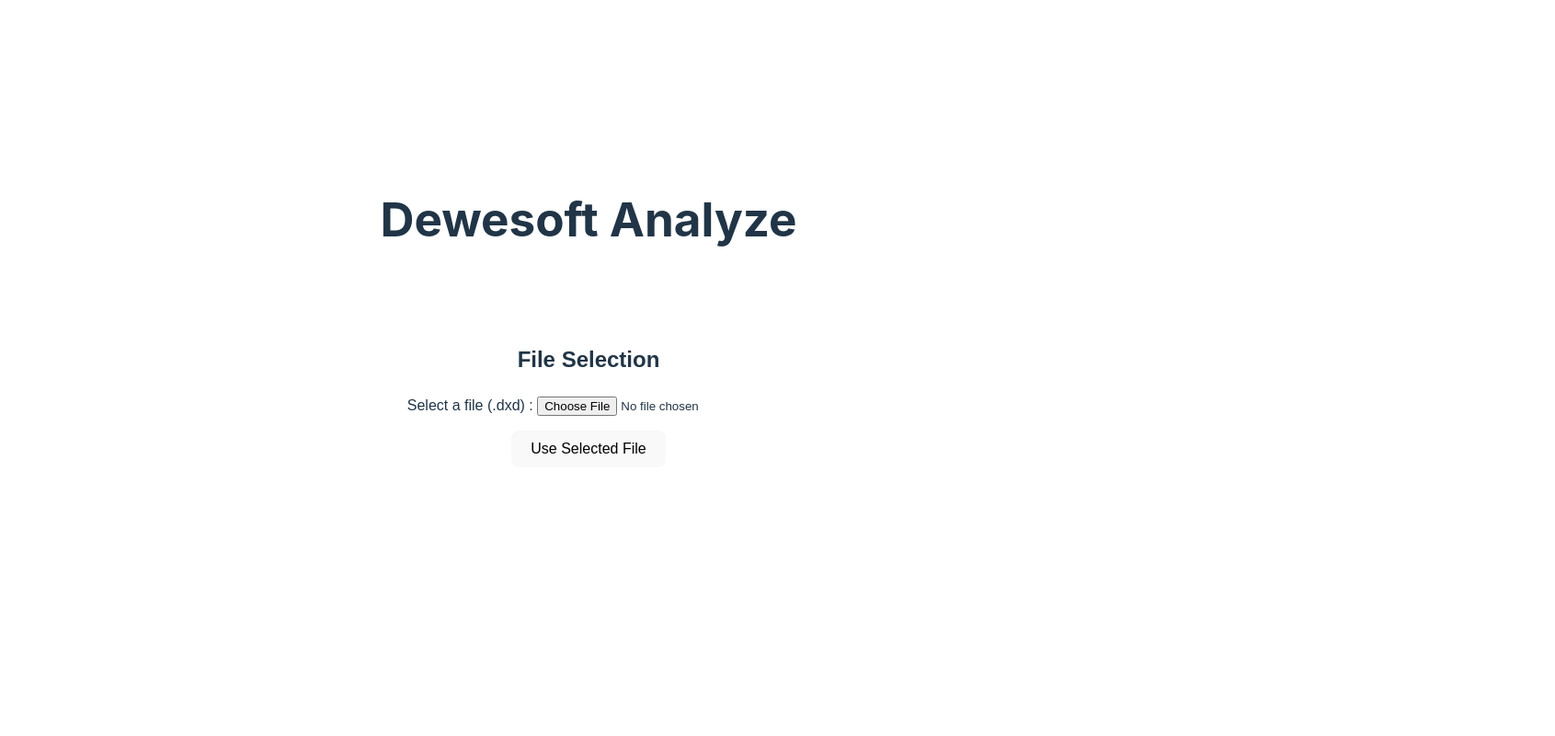
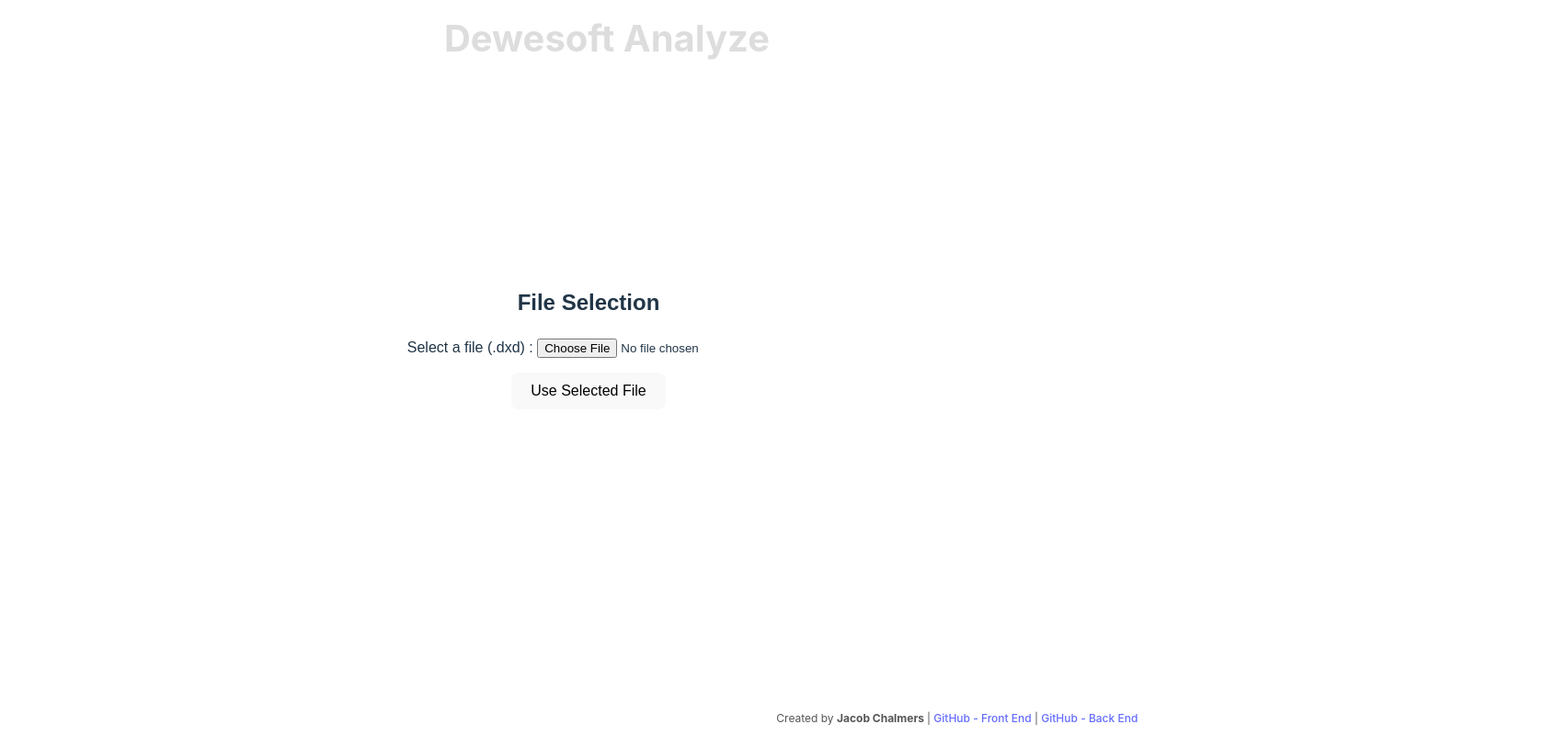
Before and after one commit to chalmejd-TEAM/dewesoft-analyze, a React (Vite) app: page / in a window 1280 px wide. Shown: the whole page at 92% size, 1691 px wide, since content can reach past the window. Built offline with nearby package versions, Linux system fonts and the light colour scheme.

Commit message:
Added header and footer

```diff
--- a/src/App.jsx
+++ b/src/App.jsx
@@ -2,6 +2,8 @@
 import './App.css'
 import FileSelector from './FileSelector'
 import ChannelSelector from './ChannelSelector';
+import AppFooter from './AppFooter';
+import AppHeader from './AppHeader';
 
 function App() {
   const [channelNames, setChannelNames] = useState([]);
@@ -17,13 +19,16 @@
 
   return (
     <>
-      <h1>Dewesoft Analyze</h1>
+      <AppHeader />
       <div className="card">
         <FileSelector className='File Selector' onUploadComplete={handleFileUploadResponse}></FileSelector>
       </div>
       <div className='card'>
         {channelNames.length > 0 && <ChannelSelector channelNames={channelNames} />}
       </div>
+      <div>
+        <AppFooter />
+      </div>
     </>
   )
 }
--- /dev/null
+++ b/src/AppFooter.jsx
@@ -0,0 +1,31 @@
+import React from 'react';
+
+const AppFooter = () => {
+  return (
+    <footer style={footerStyle}>
+      <p style={textStyle}>
+        Created by <strong>Jacob Chalmers </strong>
+        | <a href="https://github.com/chalmejd-TEAM/dewesoft-analyze" target="_blank" rel="noopener noreferrer">GitHub - Front End </a>
+        | <a href="https://github.com/chalmejd-TEAM/dewesoft-analyze-server" target="_blank" rel="noopener noreferrer">GitHub - Back End </a>
+      </p>
+    </footer>
+  );
+};
+
+// Inline styles
+const footerStyle = {
+  position: 'absolute',
+  bottom: 0,
+  width: '100%',
+  textAlign: 'center',
+  padding: '10px',
+  backgroundColor: 'transparent', // Transparent background
+};
+
+const textStyle = {
+  fontSize: '12px',
+  color: '#555',
+  margin: 0,
+};
+
+export default AppFooter;
--- /dev/null
+++ b/src/AppHeader.jsx
@@ -0,0 +1,28 @@
+import React from 'react';
+
+const AppHeader = () => {
+  return (
+    <header style={headerStyle}>
+      <h1 style={titleStyle}>Dewesoft Analyze</h1>
+    </header>
+  );
+};
+
+// Inline styles
+const headerStyle = {
+  position: 'fixed',    // Keeps the header fixed at the top
+  top: 0,               // Aligns it to the top of the screen
+  left: 0,              // Aligns it to the left edge of the screen
+  width: '100%',        // Makes the header full width
+  padding: '20px',
+  textAlign: 'center',
+  color: '#dddddd',            // White text
+  zIndex: 1000,             // Ensures the header stays on top of other content
+};
+
+const titleStyle = {
+  margin: 0,
+  fontSize: '2.5em', // Adjust the size of the title as needed
+};
+
+export default AppHeader;
```
